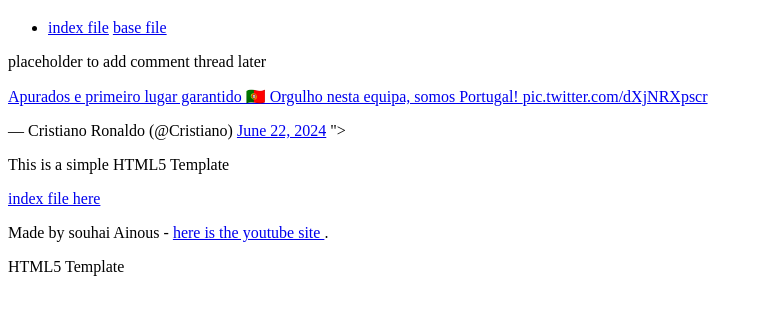
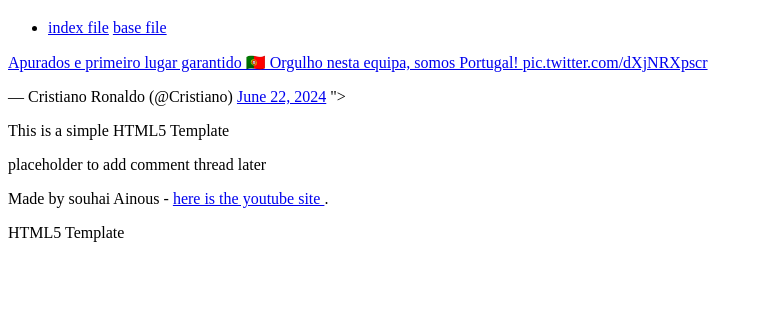
Before and after one commit to SouhailAinous/My_First_Portfolio, a plain HTML site: page html_basic/tweets.html in a window 1280 px wide. Shown: the part 61-376 px from the top of the page, without its empty margins (0-764 px from the left). Drawn offline with Linux system fonts and the light colour scheme.

Commit message:
Update tweets.html

```diff
--- a/html_basic/tweets.html
+++ b/html_basic/tweets.html
@@ -17,13 +17,20 @@
       </li>
     </ul>
   </header>
-  <article> <main>
+  <main>
+
+    <article>
+    <a href="<blockquote class="twitter-tweet"><p lang="pt" dir="ltr">Apurados e primeiro lugar garantido 🇵🇹 Orgulho nesta equipa, somos Portugal!
+      <a href="https://t.co/dXjNRXpscr">pic.twitter.com/dXjNRXpscr</a></p>&mdash; Cristiano Ronaldo (@Cristiano)
+      <a href="https://twitter.com/Cristiano/status/1804589605137559637?ref_src=twsrc%5Etfw">June 22, 2024</a></blockquote>
+      <script async src="https://platform.twitter.com/widgets.js" charset="utf-8"></script>"></a>
+    <p>This is a simple HTML5 Template</p>
+   </article>
+
     <aside> placeholder to add comment thread later</aside>
-    <a href="<blockquote class="twitter-tweet"><p lang="pt" dir="ltr">Apurados e primeiro lugar garantido 🇵🇹 Orgulho nesta equipa, somos Portugal! <a href="https://t.co/dXjNRXpscr">pic.twitter.com/dXjNRXpscr</a></p>&mdash; Cristiano Ronaldo (@Cristiano) <a href="https://twitter.com/Cristiano/status/1804589605137559637?ref_src=twsrc%5Etfw">June 22, 2024</a></blockquote> <script async src="https://platform.twitter.com/widgets.js" charset="utf-8"></script>"></a>
-    <p>This is a simple HTML5 Template</p>
-  </main>
-  <a href="index.html">index file here</a>
-</article>
+
+    </main>
+
   <footer>
     <p>Made by souhai Ainous - <a href="https://youtube.com" target="_blank">here is the youtube site </a>.</p>
     <p>HTML5 Template</p>
```
